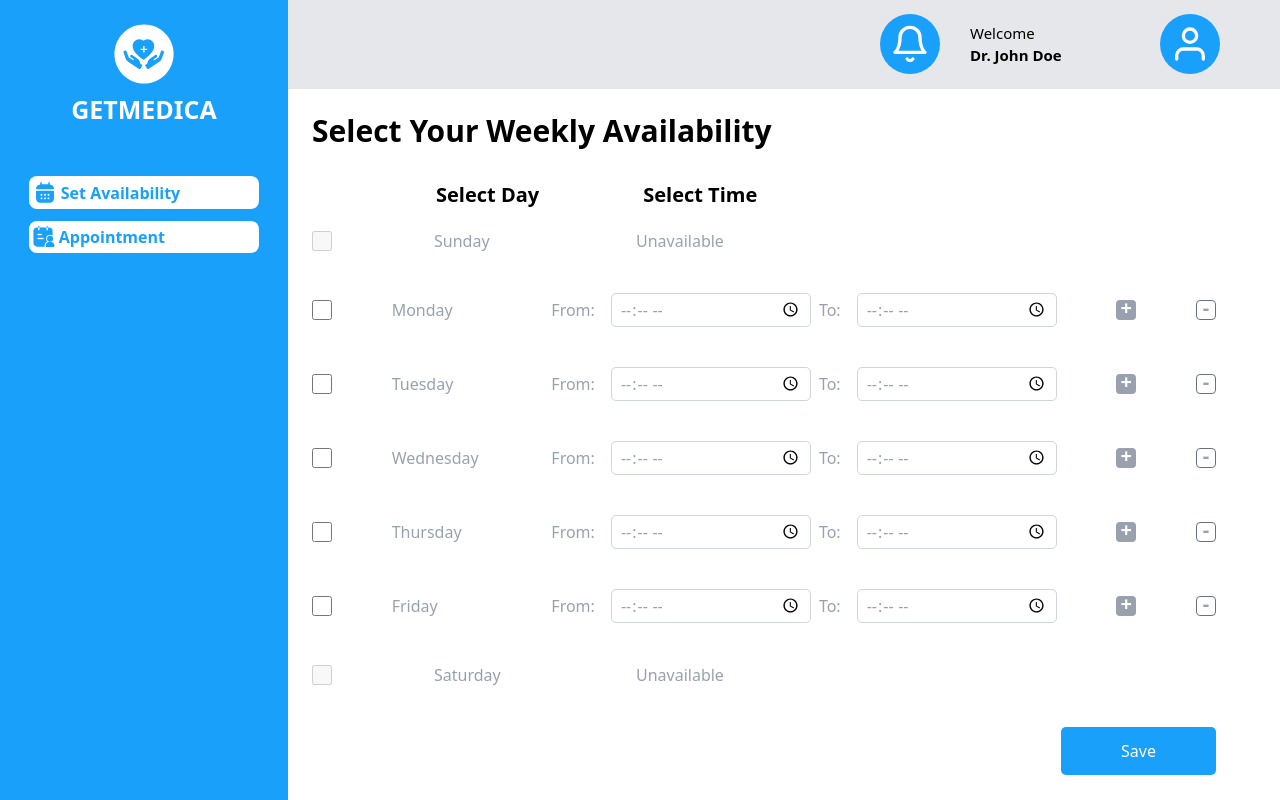
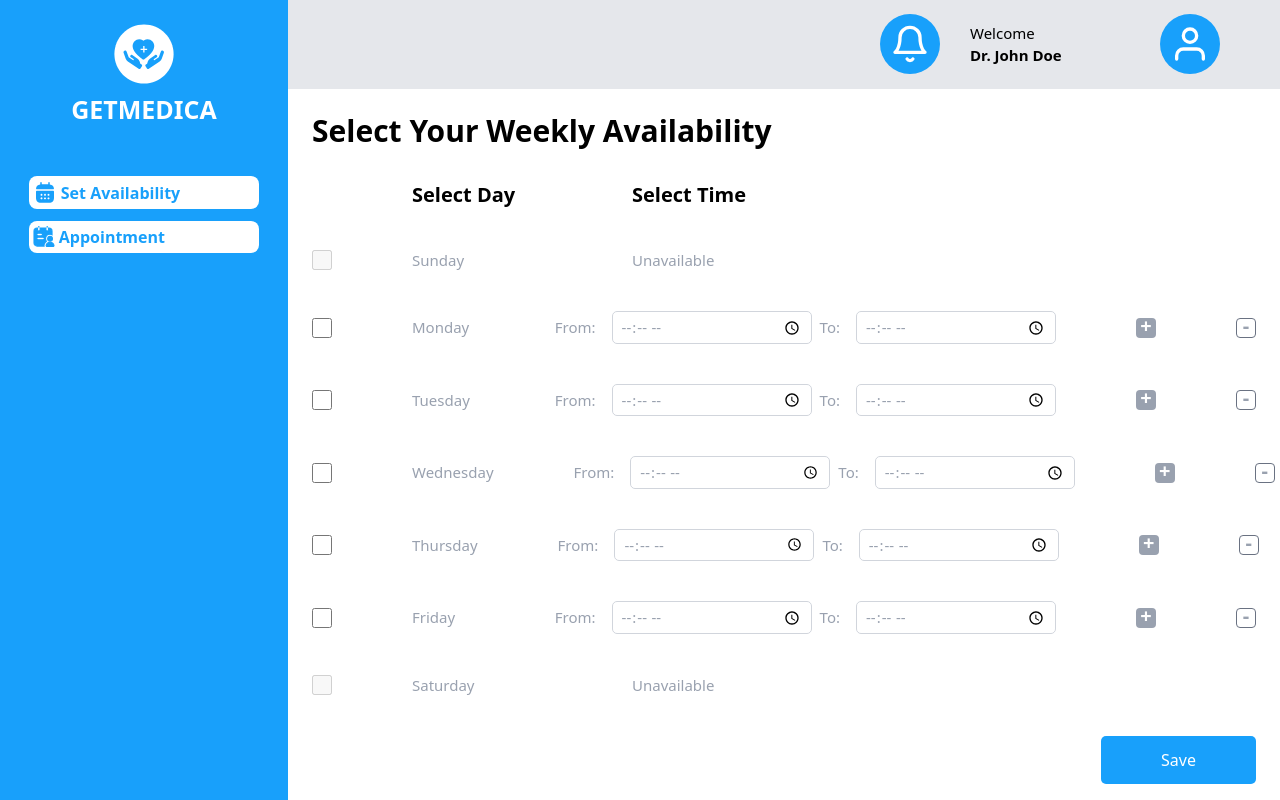
Before and after one commit to huzaifaK25/get-medica, a Next.js app: page /doctor-dashboard in a window 1280 px wide. Built offline with nearby package versions, Linux system fonts and the light colour scheme.

Commit message:
css fixes

```diff
--- a/src/app/(dashboard)/doctor-dashboard/page.tsx
+++ b/src/app/(dashboard)/doctor-dashboard/page.tsx
@@ -9,22 +9,24 @@ const DoctorHome = () => {
       <div className="text-black font-semibold text-3xl mb-8">
         Select Your Weekly Availability
       </div>
-      {/* subheading */}
-      <div className="flex flex-row text-black font-semibold text-xl mb-5">
-        <div className=" ml-31">Select Day</div>
-        <div className=" ml-26">Select Time</div>
-      </div>
+
       {/* Box*/}
-      <div className="flex flex-col gap-10 mr-10">
+      <div className="flex flex-col gap-10">
+        {/* subheading */}
+        <div className="flex flex-row text-black font-semibold text-xl gap-10 lg:gap-20">
+          <div className="w-5 h-5"></div>
+          <div className="w-[82px] md:w-[140px]">Select Day</div>
+          <div className="grow-1">Select Time</div>
+        </div>
         {/* row - sunday */}
-        <div className="flex flex-row items-center w-106 justify-between ">
+        <div className="flex flex-row items-center gap-10 lg:gap-20 text-[15px] ">
           <input
             className="border-1 border-gray-500 h-5 w-5"
             type="checkbox"
             disabled
           />
-          <p className="w-25  text-gray-400">Sunday</p>
-          <p className="w-25  text-gray-400">Unavailable</p>
+          <p className="w-[82px] md:w-[140px] text-gray-400">Sunday</p>
+          <p className="grow-1  text-gray-400">Unavailable</p>
         </div>
         {/* row - monday  */}
         <TableRow day="Monday" />
@@ -37,18 +39,18 @@ const DoctorHome = () => {
         {/* row - friday */}
         <TableRow day="Friday" />
         {/* row - saturday */}
-        <div className="flex flex-row items-center w-106 justify-between">
+        <div className="flex flex-row items-center gap-10 lg:gap-20 text-[15px]">
           <input
             className="border-1 border-gray-500 h-5 w-5"
             type="checkbox"
             disabled
           />
-          <p className="w-25  text-gray-400">Saturday</p>
-          <p className="w-25  text-gray-400">Unavailable</p>
+          <p className="w-[82px] md:w-[140px] text-gray-400">Saturday</p>
+          <p className="grow-1  text-gray-400">Unavailable</p>
         </div>
       </div>
       {/* button */}
-      <div className="flex justify-end mt-10 mr-10 gap-2">
+      <div className="flex justify-end mt-10 gap-2">
         <button className="bg-primary text-white px-15 py-3 rounded-[5px] cursor-pointer">
           Save
         </button>
--- a/src/components/table.row.tsx
+++ b/src/components/table.row.tsx
@@ -7,12 +7,16 @@ interface Props {
 
 const TableRow: React.FC<Props> = ({ day }) => {
   return (
-    <div className="flex flex-row gap-2.5 items-center justify-between">
+    <div className="flex flex-row items-center gap-10 lg:gap-20 text-[15px]">
+      <div className="h-5 w-5">
         <input
           className="peer border-1 border-gray-500 h-5 w-5"
           type="checkbox"
         />
-      <p className="w-25  peer-checked:text-black text-gray-400">{day}</p>
+      </div>
+      <p className="w-[82px] md:w-[140px]  peer-checked:text-black text-gray-400">
+        {day}
+      </p>
       <div className="flex gap-2 items-center justify-center peer-checked:text-black text-gray-400">
         <p className="mr-2 ">From:</p>
         <input
@@ -25,13 +29,15 @@ const TableRow: React.FC<Props> = ({ day }) => {
           type="time"
         />
       </div>
-      <button className="  peer-checked:bg-primary bg-gray-400 text-white font-semibold text-xl h-5 w-5 rounded-[4px] flex items-center justify-center pb-1">
+      <div className="flex gap-6 md:gap-10 lg:gap-15 xl:gap-20">
+        <button className="peer-checked:bg-primary bg-gray-400 text-white font-semibold text-xl h-5 w-5 rounded-[4px] flex items-center justify-center pb-1">
           +
         </button>
         <button className="bg-white peer-checked:text-gray-500 text-gray-400 font-semibold text-xl h-5 w-5 border-1 border-gray-500 rounded-[4px] flex items-center justify-center pb-1">
           -
         </button>
       </div>
+    </div>
   );
 };
 
--- a/src/utils/axios.ts
+++ b/src/utils/axios.ts
@@ -2,8 +2,6 @@ import { ROUTES } from '@/constants/route';
 import axios from 'axios';
 import { deleteCookie, getCookie } from 'cookies-next';
 import { useRouter } from 'next/navigation';
-
-const router = useRouter();
 
 // axios instance created
 const axiosInstance = axios.create({
@@ -25,6 +23,7 @@ axiosInstance.interceptors.response.use(
   (response) => response,
   // error handlin function
   async (error) => {
+    const router = useRouter();
     // gets http status code
     const status = error.response ? error.response.status : null;
 
```
Lines whose indentation alone changed are shown as unchanged.
